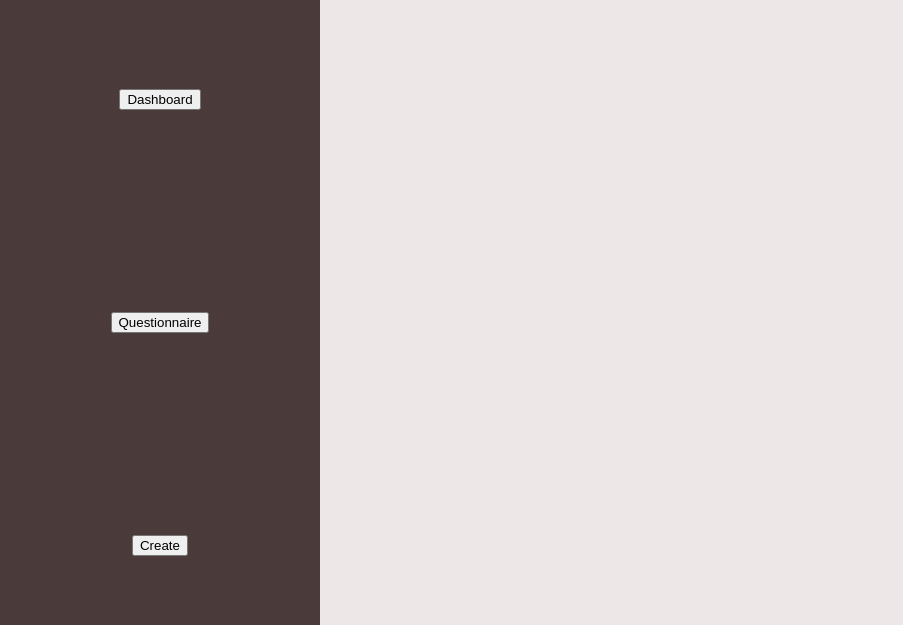
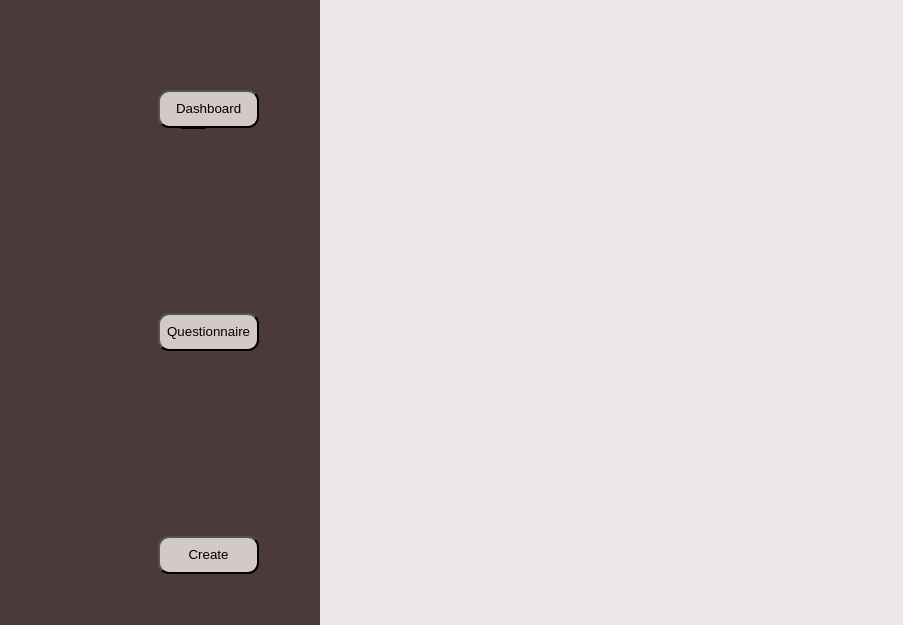
Before and after one commit to LCBA21/Questionnaire-App, a React (Create React App) app: page / in a window 1280 px wide. Shown: the part 317-942 px from the top of the page, without its empty margins (0-903 px from the left). Built offline with nearby package versions, Linux system fonts and the light colour scheme.

Commit message:
Update Slider.js

```diff
--- a/src/components/Slider.js
+++ b/src/components/Slider.js
@@ -1,6 +1,11 @@
 import React from 'react';
 import { Link } from 'react-router-dom';
-// import OfficialLogo from '/components/images/OfficialLogo.png';
+import {FaPlusSquare} from 'react-icons/fa'
+import {FaClipboard} from 'react-icons/fa'
+import {FaQuestionCircle} from 'react-icons/fa'
+
+
+
 
 const Slider = () => {
   return (
@@ -10,16 +15,35 @@ const Slider = () => {
              <img  className='logo'  src='components/images/OfficialLogo.png'/>
         </div>
       <div className='slider-container'>
+
         <Link to={`/`}>
-          <button>Dashboard</button>
+          <div>
+          <FaClipboard className='icons-slider'/>
+          </div>
+
+          <div>
+          <button className='btn-slider'>Dashboard</button>
+          </div>
         </Link>
 
         <Link to={`/question`}>
-          <button>Questionnaire</button>
+          <div>
+          <FaQuestionCircle className='icons-slider'/>
+          </div>
+
+          <div>
+          <button className='btn-slider'>Questionnaire</button>
+          </div>
         </Link>
 
         <Link to={'/create'}>
-          <button>Create</button>
+          <div>
+          <FaPlusSquare className='icons-slider'/>
+          </div>
+
+          <div>
+          <button className='btn-slider'>Create</button>
+          </div>
         </Link>
       </div>
     </div>
```
